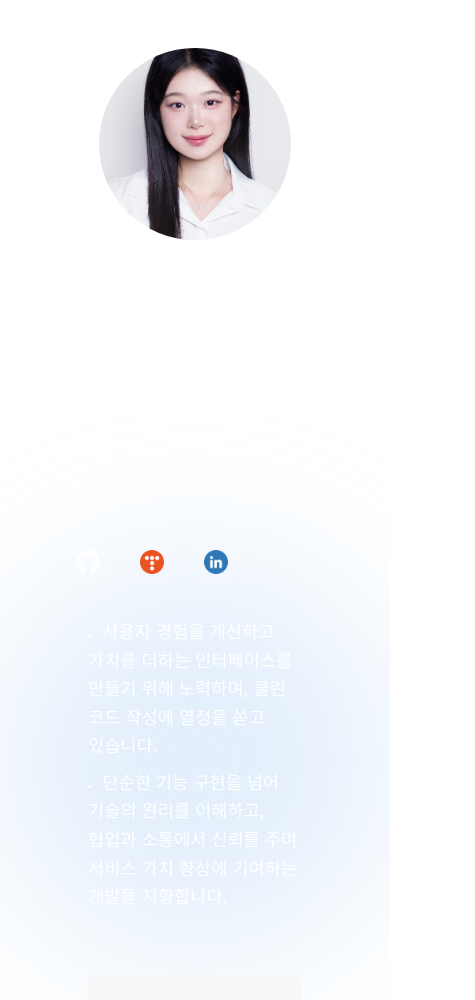
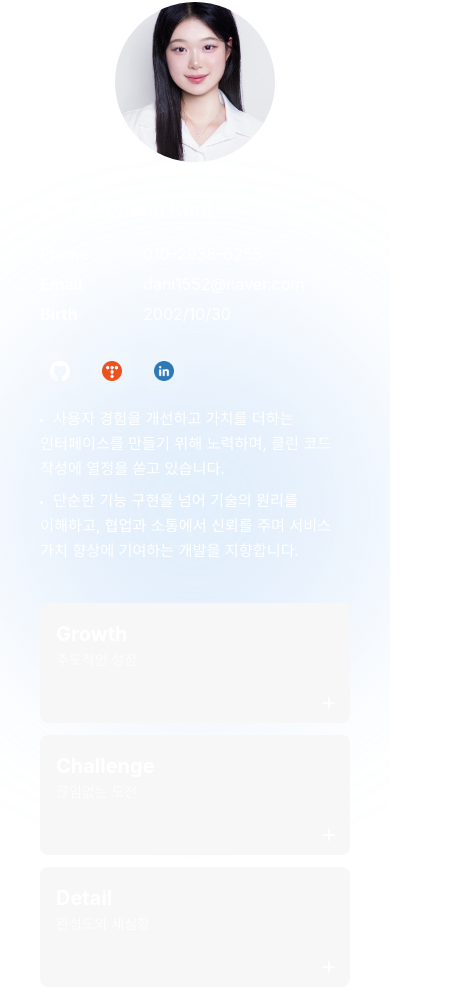
Before and after one commit to dani1552/daisy-portfolio, a React (Vite) app: page / in a window 390 px wide. Shown: the part 912-1912 px from the top of the page, 475 px wide, since content can reach past the window. Built offline with nearby package versions, Linux system fonts and the light colour scheme; a web font is replaced by a local one.

Commit message:
style: 모바일 반응형 지원하도록 글자 크기 수정

```diff
--- a/src/components/Header.tsx
+++ b/src/components/Header.tsx
@@ -32,8 +32,8 @@ export default function Header() {
       ref={headerRef}
       className="sticky top-0 z-20 w-full border-white/10 bg-background/80 backdrop-blur-lg backdrop-saturate-150"
     >
-      <div className="mx-auto flex h-[clamp(60px,8vw,80px)] w-full max-w-screen-xl items-center justify-center px-6">
-        <nav className="flex flex-wrap items-center justify-center gap-12 text-sm font-black uppercase tracking-[0.2em] text-white sm:text-base md:text-lg">
+      <div className="mx-auto flex h-[clamp(60px,8vw,80px)] w-full max-w-screen-xl items-center justify-center px-4 sm:px-6">
+        <nav className="flex items-center justify-center gap-3 sm:gap-6 md:gap-8 lg:gap-12 text-[clamp(0.7rem,1.8vw,1.125rem)] font-black uppercase tracking-[0.15em] sm:tracking-[0.2em] text-white whitespace-nowrap">
           <a
             className="no-underline text-white transition-opacity hover:opacity-80"
             href="#introduce"
--- a/src/components/Introduce.tsx
+++ b/src/components/Introduce.tsx
@@ -83,32 +83,32 @@ export default function Introduce() {
   return (
     <section
       id="introduce"
-      className="relative flex flex-col gap-4 px-6 text-white overflow-x-hidden"
+      className="relative flex flex-col gap-4 px-4 sm:px-6 text-white overflow-x-hidden"
     >
       {/* <div className="introduce-bg-circle introduce-bg-circle-1"></div> */}
       <div className="introduce-bg-circle introduce-bg-circle-2"></div>
 
       <div className="text-center relative z-10">
-        <h2 className="font-bold text-[clamp(1.8rem,1.6vw,3rem)] leading-tight">
+        <h2 className="font-bold text-[clamp(1.5rem,4vw,3rem)] sm:text-[clamp(1.8rem,1.6vw,3rem)] leading-tight">
           Introduce
         </h2>
       </div>
-      <div className="mx-auto flex w-full max-w-4xl flex-col items-center gap-8 rounded-3xl p-16 text-center relative z-10">
-        <div className="flex w-full flex-col items-center gap-24 md:flex-row md:items-center md:justify-center md:text-left">
+      <div className="mx-auto flex w-full max-w-4xl flex-col items-center gap-4 sm:gap-8 rounded-2xl sm:rounded-3xl p-6 sm:p-12 md:p-16 text-center relative z-10">
+        <div className="flex w-full flex-col items-center gap-8 sm:gap-16 md:gap-24 md:flex-row md:items-center md:justify-center md:text-left">
           <div className="flex shrink-0 justify-center">
             <img
               src="/images/profile.jpg"
               alt="김다은 프로필"
-              className="aspect-square w-[clamp(12rem,16vw,14rem)] rounded-full object-cover"
+              className="aspect-square w-[clamp(10rem,20vw,14rem)] sm:w-[clamp(12rem,16vw,14rem)] rounded-full object-cover"
             />
           </div>
-          <div className="flex max-w-xl flex-col gap-6 text-left text-[clamp(1rem,1.2vw,1.125rem)] leading-relaxed">
+          <div className="flex w-full max-w-xl flex-col gap-4 sm:gap-6 text-left text-[clamp(0.9rem,2vw,1.125rem)] sm:text-[clamp(1rem,1.2vw,1.125rem)] leading-relaxed">
             <div>
-              <p className="font-bold text-[clamp(1.4rem,1.4vw,1.8rem)]">
+              <p className="font-bold text-[clamp(1.2rem,3vw,1.8rem)] sm:text-[clamp(1.4rem,1.4vw,1.8rem)]">
                 김다은 (Daeun Kim)
               </p>
             </div>
-            <dl className="grid grid-cols-[auto_auto] gap-x-2 gap-y-1 text-[clamp(1.2rem,1.3vw,1.2rem)] text-white/90 sm:grid-cols-[90px_auto]">
+            <dl className="grid grid-cols-[auto_auto] gap-x-2 gap-y-1 text-[clamp(1rem,2.5vw,1.2rem)] sm:text-[clamp(1.2rem,1.3vw,1.2rem)] text-white/90 sm:grid-cols-[90px_auto]">
               {CONTACTS.map((item) => (
                 <React.Fragment key={item.label}>
                   <dt className="font-bold text-white">{item.label}</dt>
@@ -116,26 +116,26 @@ export default function Introduce() {
                 </React.Fragment>
               ))}
             </dl>
-            <div className="flex gap-4 pt-4">
+            <div className="flex gap-3 sm:gap-4 pt-2 sm:pt-4">
               {SOCIALS.map((item) => (
                 <a
                   key={item.name}
                   href={item.href}
                   target="_blank"
                   rel="noreferrer"
-                  className="inline-flex h-[clamp(3rem,4vw,4rem)] w-[clamp(3rem,4vw,4rem)] items-center justify-center rounded-2xl bg-white/5 p-2 transition hover:bg-white/20"
+                  className="inline-flex h-[clamp(2.5rem,5vw,4rem)] w-[clamp(2.5rem,5vw,4rem)] sm:h-[clamp(3rem,4vw,4rem)] sm:w-[clamp(3rem,4vw,4rem)] items-center justify-center rounded-xl sm:rounded-2xl bg-white/5 p-2 transition hover:bg-white/20"
                 >
                   <img
                     src={item.icon}
                     alt={item.name}
-                    className="h-[clamp(1.5rem,2vw,3rem)] w-[clamp(1.5rem,1.6vw,3rem)] object-contain"
+                    className="h-[clamp(1.25rem,2.5vw,3rem)] w-[clamp(1.25rem,2.5vw,3rem)] sm:h-[clamp(1.5rem,2vw,3rem)] sm:w-[clamp(1.5rem,1.6vw,3rem)] object-contain"
                   />
                 </a>
               ))}
             </div>
           </div>
         </div>
-        <ul className="flex w-full flex-col gap-2 text-bold text-[clamp(1.1rem,1.3vw,1.15rem)] text-start leading-relaxed list-disc list-inside break-keep [&>li::marker]:text-[0.6em]">
+        <ul className="flex w-full flex-col gap-2 sm:gap-3 text-bold text-[clamp(0.95rem,2.5vw,1.15rem)] sm:text-[clamp(1.1rem,1.3vw,1.15rem)] text-start leading-relaxed list-disc list-inside break-keep [&>li::marker]:text-[0.6em]">
           <li>
             사용자 경험을 개선하고 가치를 더하는 인터페이스를 만들기 위해 노력하며, 클린
             코드 작성에 열정을 쏟고 있습니다.
@@ -147,12 +147,12 @@ export default function Introduce() {
         </ul>
 
         {/* Value Cards */}
-        <div className="w-full mt-8 relative z-10">
+        <div className="w-full mt-6 sm:mt-8 relative z-10">
           <ValueCards />
         </div>
 
         {/* GitHub Contributions Calendar */}
-        <div className="w-full mt-8 relative z-10 flex justify-center overflow-x-hidden">
+        <div className="w-full mt-6 sm:mt-8 relative z-10 flex justify-center overflow-x-hidden">
           <div className="github-calendar-wrapper w-full max-w-full">
             {isMounted && (
               <GitHubCalendar
--- a/src/components/Introduce/ValueCard.tsx
+++ b/src/components/Introduce/ValueCard.tsx
@@ -7,13 +7,17 @@ interface ValueCardProps {
 
 export default function ValueCard({ title, description }: ValueCardProps) {
   return (
-    <div className="value-card relative bg-[var(--color-bg-card)] rounded-lg p-6 flex flex-col justify-between min-h-[140px] text-left">
+    <div className="value-card relative bg-[var(--color-bg-card)] rounded-lg p-4 sm:p-6 flex flex-col justify-between min-h-[120px] sm:min-h-[200px] text-left">
       <div>
-        <h3 className="text-white font-bold text-2xl">{title}</h3>
-        <p className="text-white/80 font-medium text-sm">{description}</p>
+        <h3 className="text-white font-bold text-[clamp(1.25rem,2vw,1.75rem)]">
+          {title}
+        </h3>
+        <p className="text-white/80 font-medium text-[clamp(0.875rem,1.2vw,1rem)]">
+          {description}
+        </p>
       </div>
-      <div className="absolute bottom-4 right-4">
-        <HiPlus className="text-white text-2xl" />
+      <div className="absolute bottom-3 right-3 sm:bottom-4 sm:right-4">
+        <HiPlus className="text-white text-[clamp(1.1rem,2.5vw,1.75rem)] sm:text-[clamp(1.25rem,2vw,1.75rem)]" />
       </div>
     </div>
   );
--- a/src/components/Introduce/ValueCards.tsx
+++ b/src/components/Introduce/ValueCards.tsx
@@ -17,7 +17,7 @@ const VALUES = [
 
 export default function ValueCards() {
   return (
-    <div className="value-cards-container flex flex-col sm:flex-row gap-4 w-full">
+    <div className="value-cards-container flex flex-col sm:flex-row gap-3 sm:gap-4 w-full">
       {VALUES.map((value) => (
         <div key={value.title} className="flex-1">
           <ValueCard title={value.title} description={value.description} />
--- a/src/components/Title.tsx
+++ b/src/components/Title.tsx
@@ -17,7 +17,7 @@ const TypingTextDemo = ({ delay, holdDelay, loop, cursor }: TypingTextDemoProps)
       key={`${delay}-${holdDelay}-${loop}-${cursor}`}
       delay={delay}
       holdDelay={holdDelay}
-      className="whitespace-pre-line break-keep text-[clamp(1.2rem,3.8vw,2.3rem)] leading-[clamp(2rem,4vw,8rem)] font-semibold text-white sm:text-[clamp(1.4rem,3vw,2.7rem)] sm:leading-[clamp(2rem,3.2vw,2.6rem)] md:text-[clamp(1.8rem,2.3vw,3.25rem)] md:leading-[clamp(2.6rem,3vw,4.5rem)]"
+      className="whitespace-pre-line break-keep text-[clamp(1rem,4vw,2.3rem)] leading-[clamp(1.5rem,4.5vw,8rem)] font-semibold text-white sm:text-[clamp(1.4rem,3vw,2.7rem)] sm:leading-[clamp(2rem,3.2vw,2.6rem)] md:text-[clamp(1.8rem,2.3vw,3.25rem)] md:leading-[clamp(2.6rem,3vw,4.5rem)]"
       text={`안녕하세요 ,\n한\u00A0줄의\u00A0UI도\u00A0비즈니스\u00A0임팩트를\u00A0줄\u00A0수\u00A0있어야\u00A0한다고\u00A0믿는\n프론트엔드 개발자 김다은입니다`}
       loop={loop}
     >
@@ -38,13 +38,13 @@ const TypingTextDemo = ({ delay, holdDelay, loop, cursor }: TypingTextDemoProps)
 export default function Title() {
   return (
     <section
-      className="relative flex flex-col items-center justify-center bg-transparent px-6 py-16"
+      className="relative flex flex-col items-center justify-center bg-transparent px-4 sm:px-6 py-12 sm:py-16"
       style={{
         height: "calc(100dvh - var(--header-height, 0px))",
         minHeight: "calc(100dvh - var(--header-height, 0px))",
       }}
     >
-      <div className="max-w-6xl mx-auto text-left flex-1 flex items-center">
+      <div className="max-w-6xl mx-auto text-left flex-1 flex items-center w-full">
         <TypingTextDemo delay={0.01} holdDelay={1} loop cursor />
       </div>
       <div className="h-32 sm:h-40 md:h-48 flex-shrink-0"></div>
```
